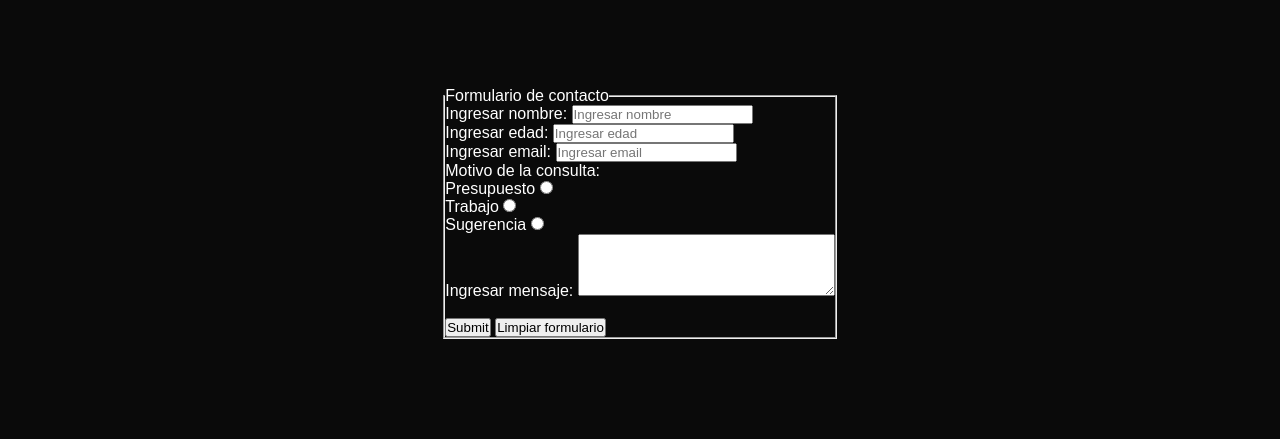
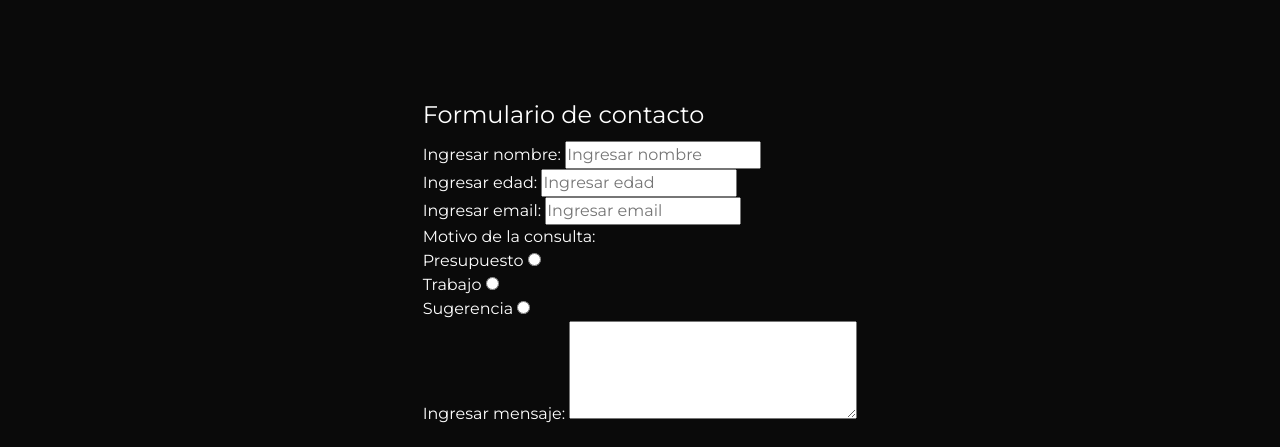
Before and after one commit to paul-enrique/desafiogithub, a plain HTML site: page pages/contacto.html in a window 1280 px wide. Shown: the part 101-548 px from the top of the page. Drawn offline with nearby package versions, Linux system fonts and the light colour scheme.

Commit message:
Agregue Bootstrap!

```diff
--- a/pages/contacto.html
+++ b/pages/contacto.html
@@ -4,7 +4,11 @@
     <meta charset="UTF-8">
     <meta http-equiv="X-UA-Compatible" content="IE=edge">
     <meta name="viewport" content="width=device-width, initial-scale=1.0">
+    <link href="https://cdn.jsdelivr.net/npm/bootstrap@5.2.0/dist/css/bootstrap.min.css" rel="stylesheet" integrity="sha384-gH2yIJqKdNHPEq0n4Mqa/HGKIhSkIHeL5AyhkYV8i59U5AR6csBvApHHNl/vI1Bx" crossorigin="anonymous">
     <link rel="stylesheet" href="https://cdnjs.cloudflare.com/ajax/libs/font-awesome/6.1.0/css/all.min.css" integrity="sha512-10/jx2EXwxxWqCLX/hHth/vu2KY3jCF70dCQB8TSgNjbCVAC/8vai53GfMDrO2Emgwccf2pJqxct9ehpzG+MTw==" crossorigin="anonymous" referrerpolicy="no-referrer" />
+    <link rel="preconnect" href="https://fonts.googleapis.com">
+    <link rel="preconnect" href="https://fonts.gstatic.com" crossorigin>
+    <link href="https://fonts.googleapis.com/css2?family=Montserrat&display=swap" rel="stylesheet">
     <!-- css -->
     <link rel="stylesheet" href="../css/style.css">
     <title> Contacto</title>
@@ -88,6 +92,8 @@
                 <p>Contactanos por Whatsapp</p> Todos los derechos reservados 2022</p>
 
         </footer>
+        <script src="https://cdn.jsdelivr.net/npm/bootstrap@5.2.0/dist/js/bootstrap.bundle.min.js" integrity="sha384-A3rJD856KowSb7dwlZdYEkO39Gagi7vIsF0jrRAoQmDKKtQBHUuLZ9AsSv4jD4Xa" crossorigin="anonymous">
+        </script>
 
 </body>
 </html>
```
Also changed, not shown: pages/oficinas.html (+4 -0 lines), pages/proyectos.html (+6 -0 lines), pages/sobrenosotros.html (+6 -0 lines).
